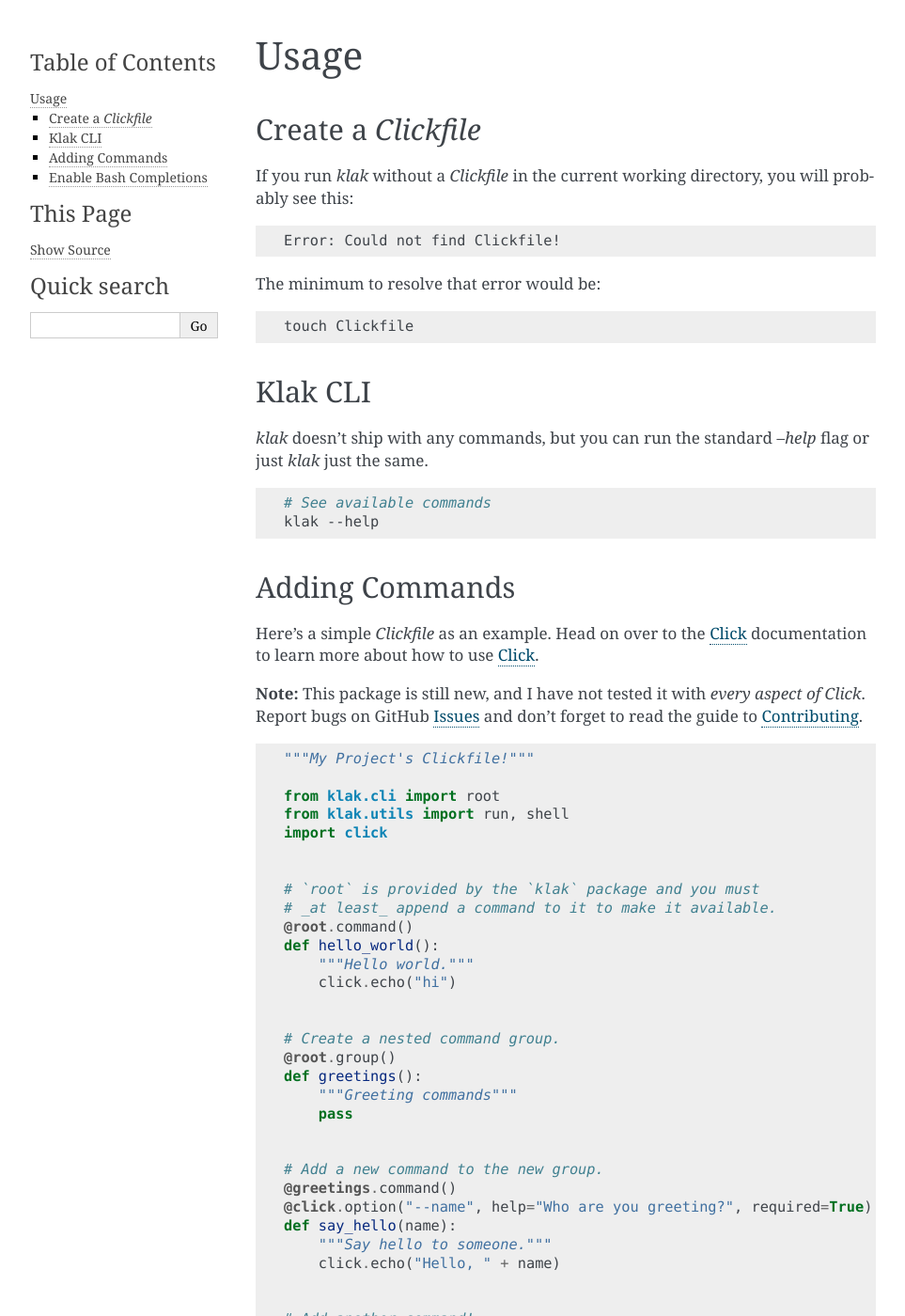
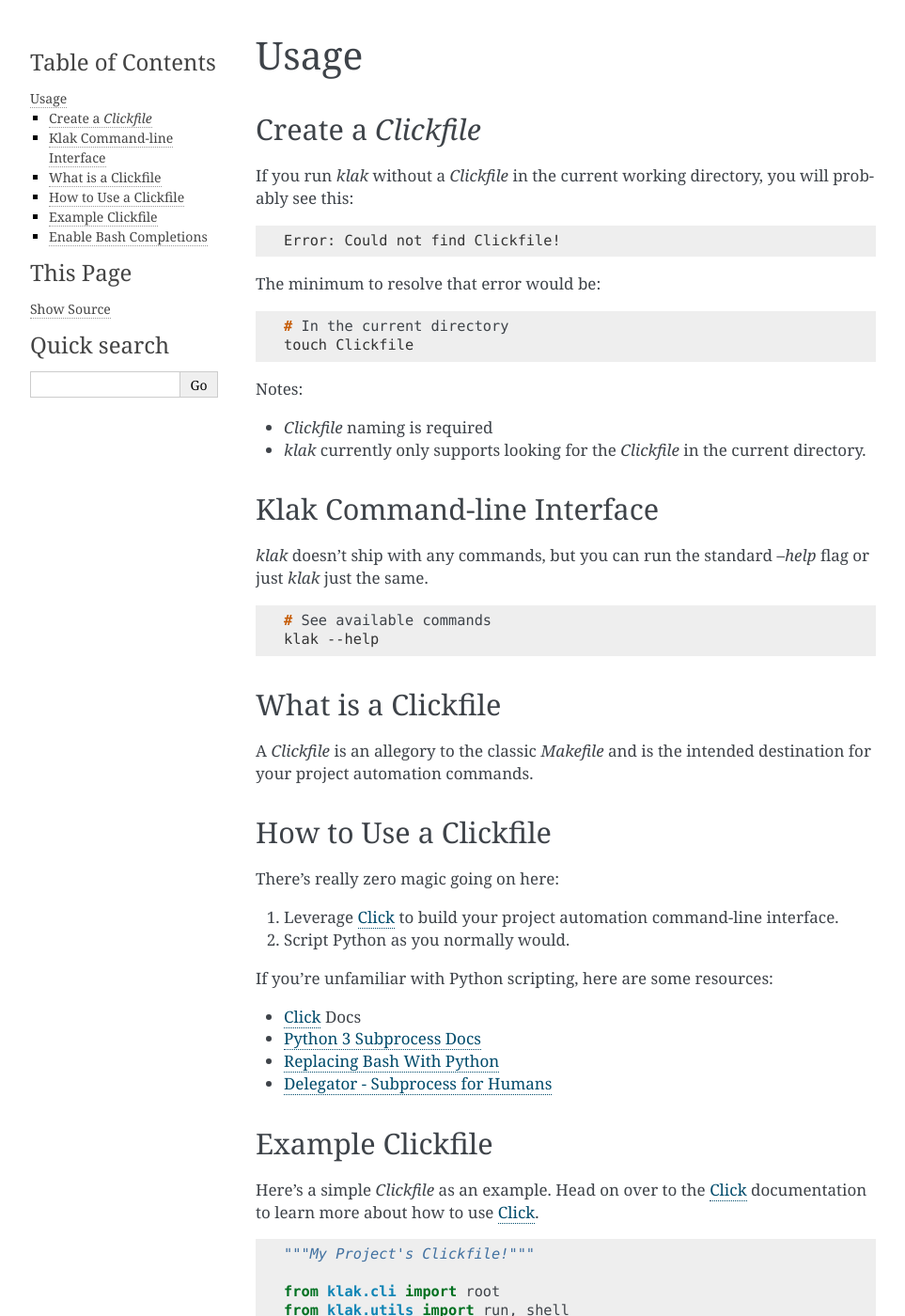
Before and after one commit to aubricus/klak, a Sphinx documentation site: the page built from docs/usage.rst, in a window 1280 px wide and 1400 px high. Shown: the whole window at 94% size, without its empty margins (148-1111 px from the left). Built offline with Sphinx 7.4.7, drawn with Linux system fonts in a browser that asks for light colours; some of the changed text lies outside the part shown.

Commit message:
chore(docs): Update docs

```diff
--- a/docs/usage.rst
+++ b/docs/usage.rst
@@ -1,5 +1,8 @@
 .. _Click: http://click.pocoo.org/6/
 .. _Issues: https://github.com/aubricus/klak/issues
+.. _Python 3 Subprocess Docs: https://docs.python.org/3/library/subprocess.html
+.. _Replacing Bash With Python: https://github.com/ninjaaron/replacing-bash-scripting-with-python#replacing-sed-grep-awk-etc-python-regex
+.. _Delegator - Subprocess for Humans: https://github.com/kennethreitz/delegator.py
 
 =====
 Usage
@@ -10,34 +13,59 @@
 
 If you run `klak` without a `Clickfile` in the current working directory, you will probably see this:
 
-.. code-block:: bash
+.. code-block:: console
 
     Error: Could not find Clickfile!
 
 The minimum to resolve that error would be:
 
-.. code-block:: bash
+.. code-block:: console
 
+    # In the current directory
     touch Clickfile
 
+Notes:
 
-Klak CLI
---------
+- `Clickfile` naming is required
+- `klak` currently only supports looking for the `Clickfile` in the current directory.
+
+
+Klak Command-line Interface
+---------------------------
 
 `klak` doesn't ship with any commands, but you can run the standard `--help` flag or just `klak` just the same.
 
-.. code-block:: bash
+.. code-block:: console
 
     # See available commands
     klak --help
 
 
-Adding Commands
----------------
+What is a Clickfile
+--------------------
+
+A `Clickfile` is an allegory to the classic `Makefile` and is the intended destination for your project automation commands.
+
+
+How to Use a Clickfile
+----------------------
+
+There's really zero magic going on here:
+
+1. Leverage `Click`_ to build your project automation command-line interface.
+2. Script Python as you normally would.
+
+If you're unfamiliar with Python scripting, here are some resources:
+
+- `Click`_ Docs
+- `Python 3 Subprocess Docs`_
+- `Replacing Bash With Python`_
+- `Delegator - Subprocess for Humans`_
+
+Example Clickfile
+-----------------
 
 Here's a simple `Clickfile` as an example. Head on over to the `Click`_ documentation to learn more about how to use `Click`_.
-
-**Note:** This package is still new, and I have not tested it with *every aspect of Click*. Report bugs on GitHub `Issues`_ and don't forget to read the guide to `Contributing <https://klak.readthedocs.io/en/latest/contributing.html>`_.
 
 .. code-block:: python
 
@@ -78,27 +106,27 @@
         """Say goodbye to someone."""
         click.echo("Goodbye, " + name)
 
+This file results in the following help string:
 
-    # `klak` also ships with two tiny wrappers around
-    # subprocess; `run` and `shell`
-    # `run` simply calls `subprocess.run` with `check=True` by default
-    # `shell` delegates to `run` but also sets `shell=True` by default
-    @root.command()
-    def ls():
-        """Example utils.shell` usage."""
-        shell("ls -la")
+.. code-block:: console
 
-    @root.command()
-    def ls2():
-        """Example `utils.run` usage."""
-        run(["ls", "-la"])
+    Usage: klak [OPTIONS] COMMAND [ARGS]...
+
+    Click n' Klak.
+
+    Options:
+    --help  Show this message and exit.
+
+    Commands:
+    hello_world  Hello World
+    greetings    Greeting commands
 
 Enable Bash Completions
 -----------------------
 
 You can enable Bash Completions in the standard `Click`_ way:
 
-.. code-block:: bash
+.. code-block:: console
 
     eval "$(_KLAK_COMPLETE=source klak)"
 
```
Also changed, not shown: README.rst (+28 -20 lines).
